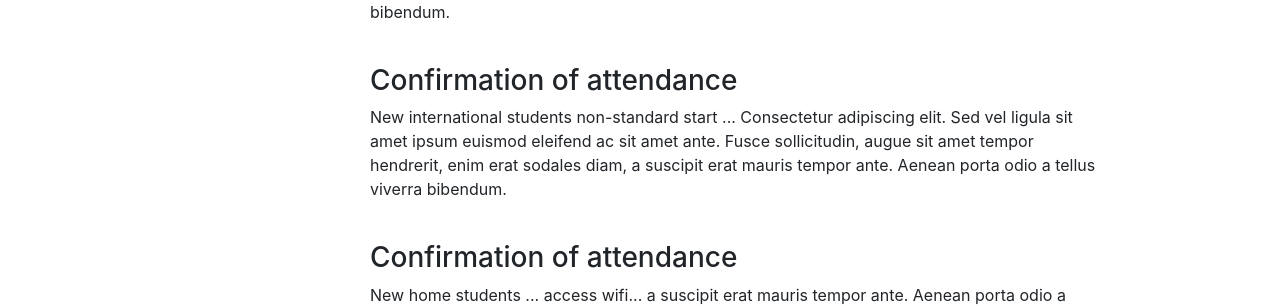
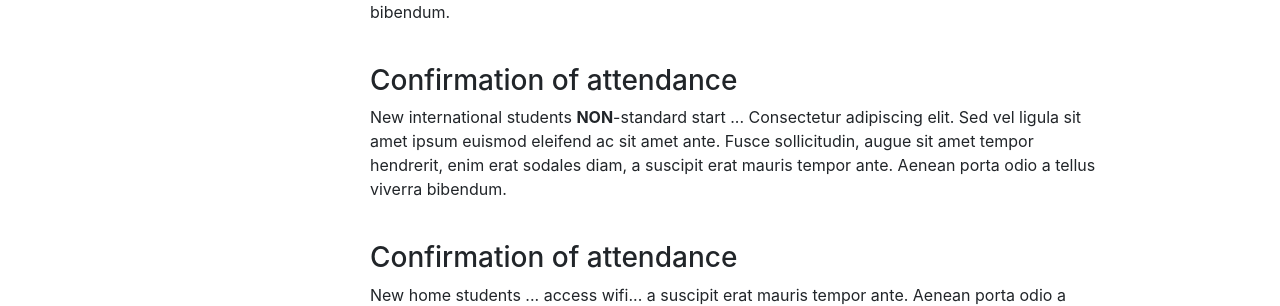
Before and after one commit to drmikeuk/eacit, a Jekyll site: the page built from sos/wizard1.md, in a window 1280 px wide. Shown: the part 689-995 px from the top of the page. Built offline with Jekyll 4.4.1, drawn with Linux system fonts in a browser that asks for light colours.

```diff
--- a/_includes/sossteps.html
+++ b/_includes/sossteps.html
@@ -43,7 +43,7 @@ campus
 
       <div class="stage  international  new  nonstdstart  fulltime parttime  distance campus">
         <h3>Confirmation of attendance </h3>
-        <p>New international students non-standard start ... Consectetur adipiscing elit. Sed vel ligula sit amet ipsum euismod eleifend ac sit amet ante. Fusce sollicitudin, augue sit amet tempor hendrerit, enim erat sodales diam, a suscipit erat mauris tempor ante. Aenean porta odio a tellus viverra bibendum.</p>
+        <p>New international students <b>NON</b>-standard start ... Consectetur adipiscing elit. Sed vel ligula sit amet ipsum euismod eleifend ac sit amet ante. Fusce sollicitudin, augue sit amet tempor hendrerit, enim erat sodales diam, a suscipit erat mauris tempor ante. Aenean porta odio a tellus viverra bibendum.</p>
       </div>
 
       <div class="stage  home eu  new  stdstart nonstdstart  fulltime parttime  distance campus">
```
Also changed, not shown: assets/style.css (+8 -0 lines), images/eu.png (added), images/uk.png (added).
